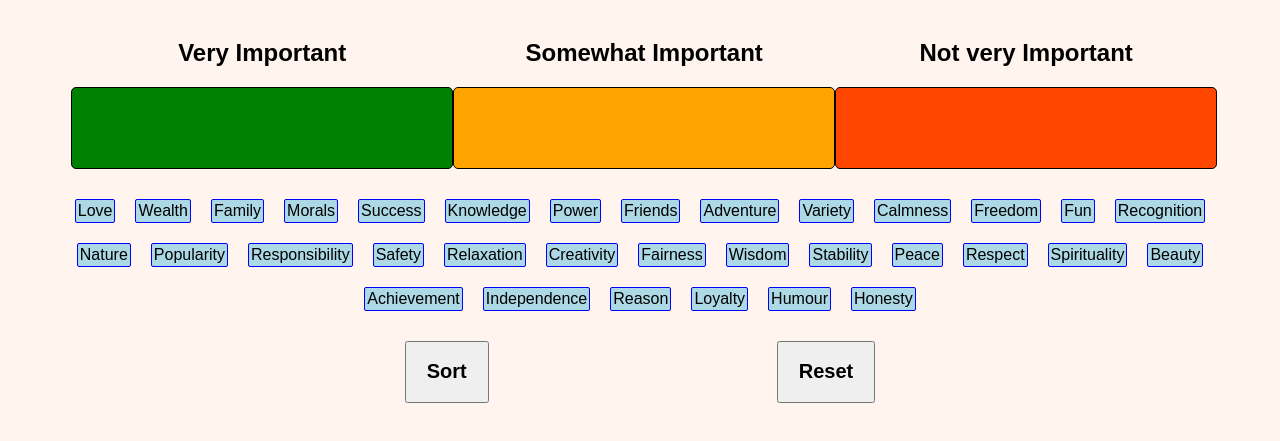
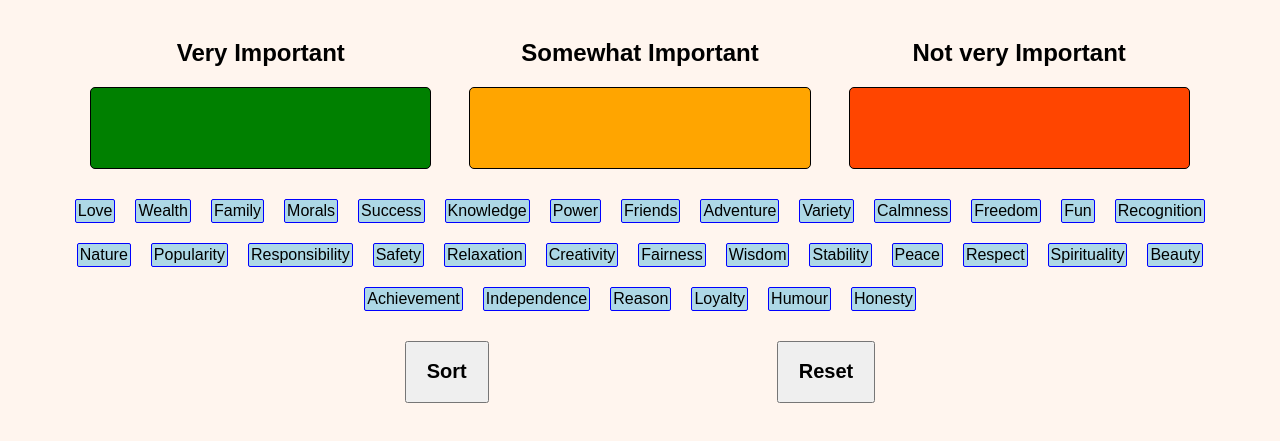
Before and after one commit to RhysFenwick/ValuesCards, a plain HTML site: page public/index.html in a window 1280 px wide. Shown: the part 61-502 px from the top of the page. Drawn offline with Linux system fonts and the light colour scheme.

Commit message:
Minor cosmetic tweaks

```diff
--- a/public/index.html
+++ b/public/index.html
@@ -11,16 +11,16 @@
     <h1>Values Cards</h1>
 
     <div id="ranking_fields">
-      <div class="outer_val_field">
+      <div class="outer_val_field" class="center">
         <h2>Very Important</h2>
         <div id="Importance_High" class="val_field" style="background-color: green;"></div>
       </div>
-      <div class="outer_val_field">
+      <div class="outer_val_field" class="center">
         <h2>Somewhat Important</h2>
         <div id="Importance_Med" class="val_field" style="background-color: orange;"></div>
       </div>
 
-      <div class="outer_val_field">
+      <div class="outer_val_field" class="center">
         <h2>Not very Important</h2>
         <div id="Importance_Low" class="val_field" style="background-color: orangered;"></div>
       </div>
--- a/public/style.css
+++ b/public/style.css
@@ -41,17 +41,26 @@ button {
     margin: auto;
     width: 50%;
     padding: 10px;
+    align-items: center;
 }
 
 .val_field {
     display: flex;
-    width: 300px;
+    height: fit-content;
     padding: 40px;
     border: 1px solid black;
     border-radius: 5px;
-    height: fit-content;
     justify-content: center;
     flex-wrap: wrap;
+    align-self: center;
+}
+
+.outer_val_field {
+    height: fit-content;
+    width: 30%;
+    border-radius: 5px;
+    justify-content: center;
+    align-self: center;
 }
 
 /* ID-based values */
@@ -65,7 +74,7 @@ button {
 
 #ranking_fields {
     display: flex;
-    justify-content: space-between;
+    justify-content: space-around;
     padding-left: 5%;
     padding-right: 5%;
 }
```
